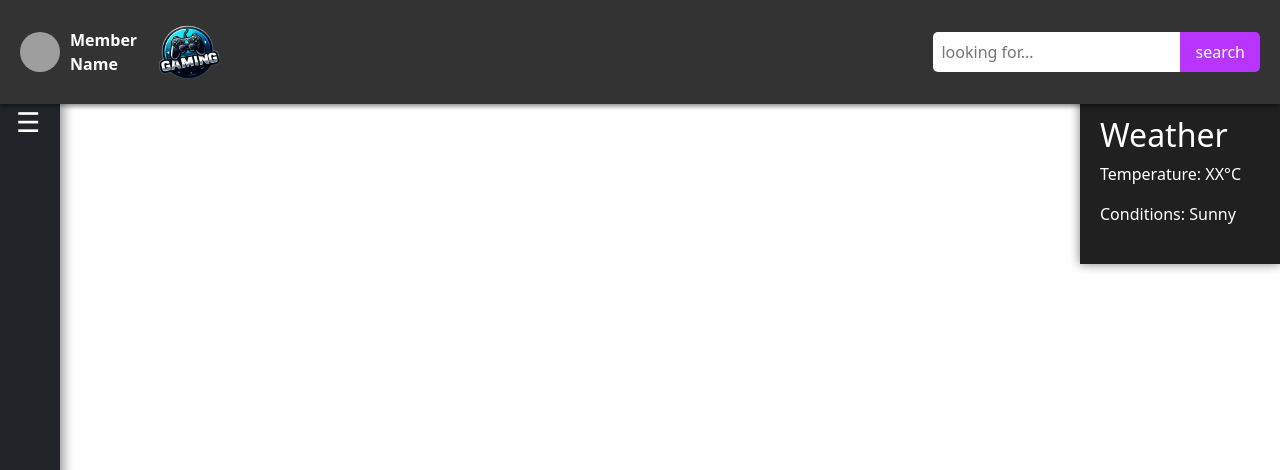
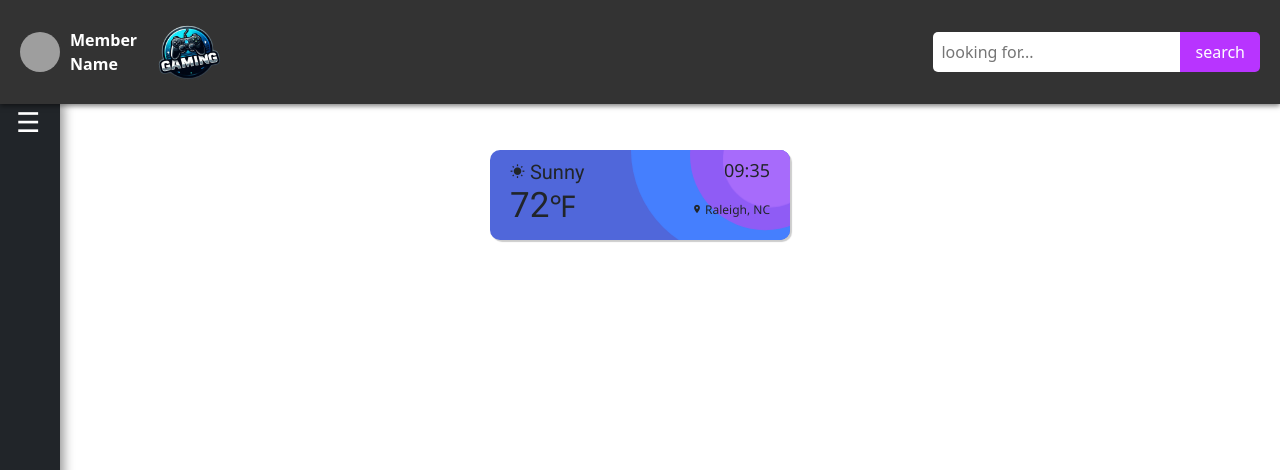
Before and after one commit to erfanalimohammadi/Onlineshop, a Flask app: template templates/dashboard.html in a window 1280 px wide. Shown: the top 470 px of the page. Run offline with Flask 3, Linux system fonts and the light colour scheme; the template is opened without the code that fills it, so the values that code supplies are empty; grey boxes are pictures that could not be loaded.

Commit message:
weather widget added

```diff
--- a/static/dashboard.css
+++ b/static/dashboard.css
@@ -55,16 +55,131 @@
     font-size: 0;
     padding: 0;
 }
-.weather-container {
-    position: fixed;
-    top: 12%;
-    right: 0;
-    width: 200px; /* Adjust as needed */
-    height: 21vh;
-    background-color: #202020;
-    color: white;
-    padding: 20px;
-    box-shadow: 0 0 10px rgba(0, 0, 0, 0.5);
+.weather-container{
+    overflow: hidden;
+    z-index: 10;
+    position: relative;
+    margin: 150px auto;
+    height: 90px;
+    width: 300px;
+    background-color: #5067da;
+    border-radius: 10px;
+    box-shadow: 2px 2px 1px rgba(0,0,0,0.2);
+}
+
+
+/*  BACKGROUND  */
+
+.Circle1{
+    z-index: 100;
+    position: absolute;
+    height: 80px;
+    width: 80px;
+    right: -20px;
+    top: -30px;
+    border-radius: 50%;
+    background-color:rgba(177, 114, 254, 0.7) ;
+    animation: enlarge;
+    animation-duration: 5s;
+    animation-iteration-count: infinite;
+}
+
+.Circle2{
+    z-index: 80;
+    position: absolute;
+    height: 150px;
+    width: 150px;
+    right: -50px;
+    top: -70px;
+    border-radius: 50%;
+    background-color:rgba(176, 77, 241, 0.7) ;
+
+    animation: enlarge;
+    animation-duration: 7s;
+    animation-iteration-count: infinite;
+}
+
+.Circle3{
+    z-index: 50;
+    position: absolute;
+    height: 200px;
+    width: 200px;
+    right: -50px;
+    top: -100px;
+    border-radius: 50%;
+    background-color:rgb(69, 127, 254) ;
+
+    animation: enlarge;
+    animation-duration: 10s;
+    animation-iteration-count: infinite;
+}
+
+
+
+/*  CONTENT  */
+
+.sun{
+    z-index: 1000;
+    font-size: 15px !important;
+}
+
+.Condition{
+    z-index: 1000;
+    position: absolute;
+    font-family: "Roboto", sans-serif;
+    font-weight: 100;
+    font-size: 20px;
+    left: 20px;
+    top: 10px;
+}
+
+.Temp{
+    z-index: 1000;
+    position: absolute;
+    font-family: "Roboto", sans-serif;
+    font-size: 35px;
+    font-weight: 400;
+    left: 20px;
+    bottom: 5px;
+}
+
+#F{
+    z-index: 1000;
+    font-family: "Roboto",sans-serif;
+    font-weight: 100;
+    font-size: 30px;
+}
+
+
+.Time{
+    z-index: 1000;
+    position: absolute;
+    font-family: "Noto Sans", sans-serif;
+    font-size: 18px;
+    font-weight: 200;
+    right: 20px;
+    top: 10px;
+}
+
+.locationIcon{
+    z-index: 1000;
+    font-size: 10px !important;
+}
+
+.Location{
+    z-index: 1000;
+    position: absolute;
+    font-family: "Noto Sans", sans-serif;
+    font-size: 12px;
+    font-weight: 200;
+    right: 20px;
+    bottom: 15px;
+}
+
+@keyframes enlarge{
+    50%{
+        transform: scale(1.2);
+    }
 }
 .header {
     position: fixed;
--- a/templates/dashboard.html
+++ b/templates/dashboard.html
@@ -6,6 +6,9 @@
     <title>Document</title>
     <link href="https://cdn.jsdelivr.net/npm/bootstrap@5.3.0-alpha1/dist/css/bootstrap.min.css" rel="stylesheet">
     <link rel="stylesheet" href="../static/dashboard.css">
+    <link href='https://fonts.googleapis.com/css?family=Roboto' rel='stylesheet' type='text/css'>
+    <link href='https://fonts.googleapis.com/css?family=Noto+Sans' rel='stylesheet' type='text/css'>
+    <link href="https://fonts.googleapis.com/icon?family=Material+Icons" rel="stylesheet">
 </head>
 <body>
   <header>
@@ -70,12 +73,17 @@
     </nav>
 
     <div class="weather-container">
-        <!-- You can add weather information here -->
-        <h2>Weather</h2>
-        <p>Temperature: XX°C</p>
-        <p>Conditions: Sunny</p>
-        <!-- Update this with real weather data -->
-    </div>
+        <div class="background">
+          <div class="Circle1"></div>
+          <div class="Circle2"></div>
+          <div class="Circle3"></div>
+          <div class="content">
+            <h1 class="Condition"><i class="material-icons sun">wb_sunny</i> Sunny</h1>
+            <h1 class="Temp">72<span id="F">&#8457;</span></h1>
+            <h1 class="Time">09:35</h1>
+            <h1 class="Location"><i class="material-icons locationIcon">place</i> Raleigh, NC</h1>
+          </div>
+        </div>
 
 
     <script src="https://cdn.jsdelivr.net/npm/bootstrap@5.3.0-alpha1/dist/js/bootstrap.bundle.min.js"></script>
```
